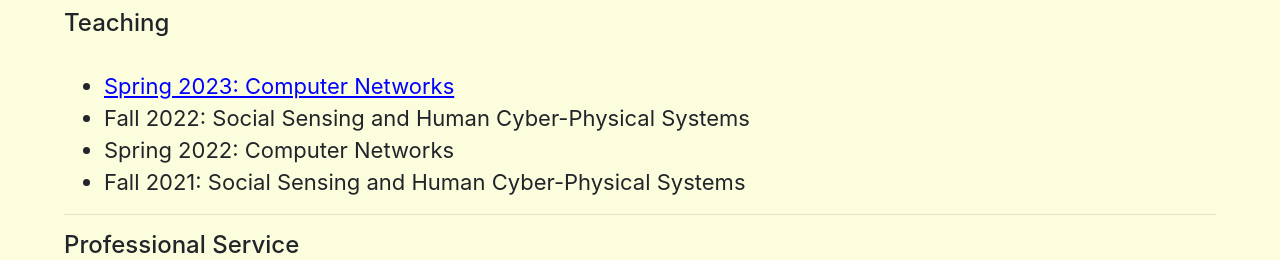
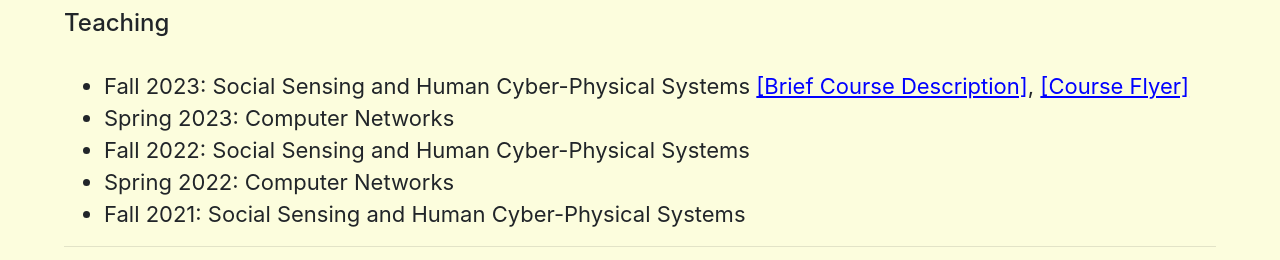
Before and after one commit to dwwebsite/dwwebsite.github.io, a plain HTML site: page teach.html in a window 1280 px wide. Shown: the part 540-800 px from the top of the page. Drawn offline with Linux system fonts and the light colour scheme.

Commit message:
‘update’

```diff
--- a/teach.html
+++ b/teach.html
@@ -469,7 +469,10 @@ Email: dwang24 at illinois dot edu
 
 <ul style="font-size:22px; line-height:32px">
 
-<li>  </b> <a href='./courses/spring23/index.html'>Spring 2023: Computer Networks</a>
+<li>  </b>Fall 2023: Social Sensing and Human Cyber-Physical Systems <a href='./courses/fall23/IS596-SSO-Description.pdf'>[Brief Course Description]</a>, <a href='./courses/fall23/IS596-SSO-Fall23-Flyer.pdf'>[Course Flyer]</a>
+
+
+<li>  </b>Spring 2023: Computer Networks
 
 
 <li>  </b> Fall 2022: Social Sensing and Human Cyber-Physical Systems
```
Also changed, not shown: 2 other files.
